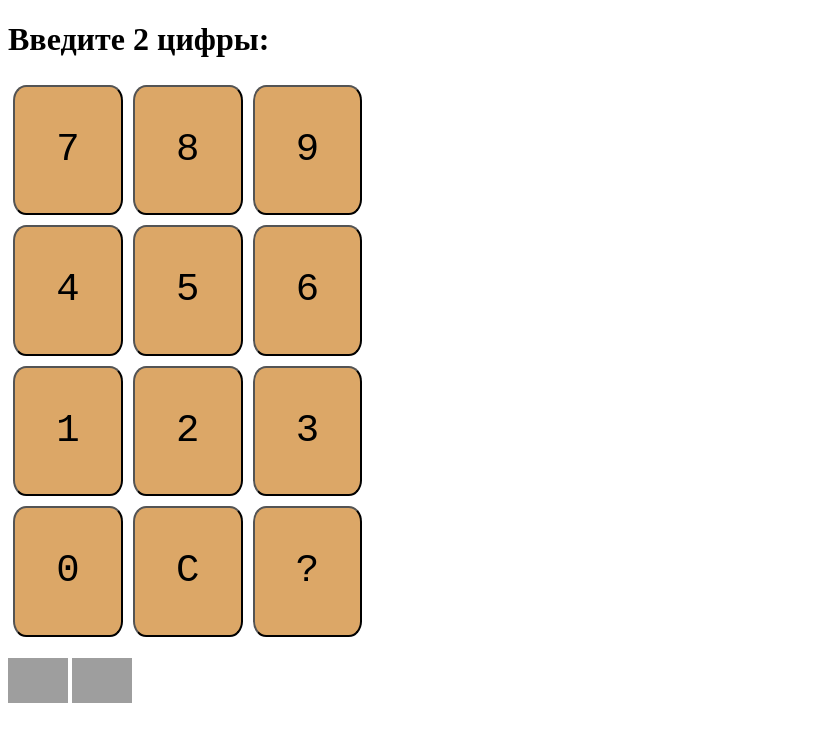
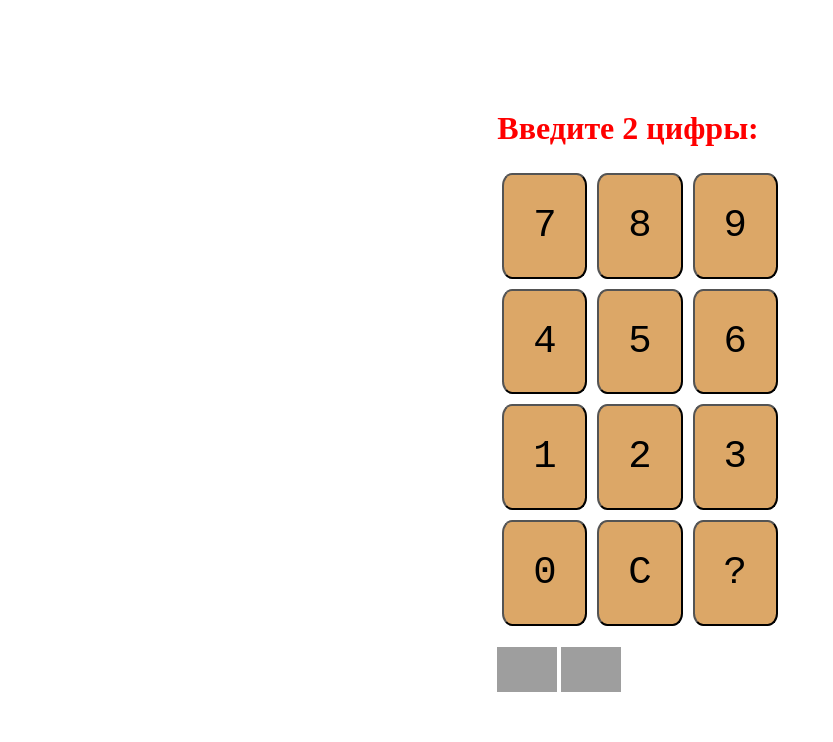
Before and after one commit to i5anin/telegram-web-app, a plain HTML site: page index.html in a window 1280 px wide. Shown: the whole page, without its empty margins (0-833 px from the left). Drawn offline with Linux system fonts and the light colour scheme; grey boxes are pictures that could not be loaded.

Commit message:
Update index.html

```diff
--- a/index.html
+++ b/index.html
@@ -10,18 +10,31 @@
             }
 
             button {
-                padding: 2ex 2ex;
+                padding: 1.4ex 1.4ex;
                 font-size: 300%;
                 font-family: monospace;
                 border-radius: 12%;
                 margin: 5px;
                 background-color: rgb(220, 167, 103);
             }
+
+            .color {
+                color: red
+            }
+
+            body {
+                display: flex;
+                justify-content: center;
+                align-items: center;
+                height: 100vh;
+                margin: 0;
+            }
         </style>
     </head>
 
     <body>
-        <h1>Введите 2 цифры: <span id="view"></span> </h1>
+        <div class="container">
+            <h1 class="color">Введите 2 цифры: <span id="view"></span></h1>
             <div class="flex">
                 <button onclick="recordButtonClick(7)">7</button>
                 <button onclick="recordButtonClick(8)">8</button>
@@ -41,6 +54,19 @@
                 <button onclick="recordButtonClick(0)">0</button>
                 <button onclick="deleteButtonClick()">С</button>
                 <button onclick="helpButtonClick()">?</button>
+            </div>
+
+            <p>
+                <a href="https://validator.w3.org/nu/?doc=https://i5anin.github.io/telegram-web-app"
+                    style="text-decoration:none">
+                    <img src="https://bot.pf-forum.ru/assets/wsc5.png" alt="Valid HTML 5" style="height:45px">
+                </a>
+                <a href="https://jigsaw.w3.org/css-validator/validator?uri=https://i5anin.github.io/telegram-web-app"
+                    style="text-decoration:none">
+                    <img style="height:45px;" src="https://jigsaw.w3.org/css-validator/images/vcss"
+                        alt="Правильный CSS!">
+                </a>
+            </p>
         </div>
         <script>
             let buttonClicks = [];
@@ -82,16 +108,7 @@
             }
         </script>
 
-        <p>
-            <a href="https://validator.w3.org/nu/?doc=https://i5anin.github.io/telegram-web-app"
-                style="text-decoration:none">
-                <img src="https://bot.pf-forum.ru/assets/wsc5.png" alt="Valid HTML 5" style="height:45px">
-            </a>
-            <a href="https://jigsaw.w3.org/css-validator/validator?uri=https://i5anin.github.io/telegram-web-app"
-                style="text-decoration:none">
-                <img style="height:45px;" src="https://jigsaw.w3.org/css-validator/images/vcss" alt="Правильный CSS!">
-            </a>
-        </p>
+
     </body>
 
 </html>
```
Lines whose indentation alone changed are shown as unchanged.
